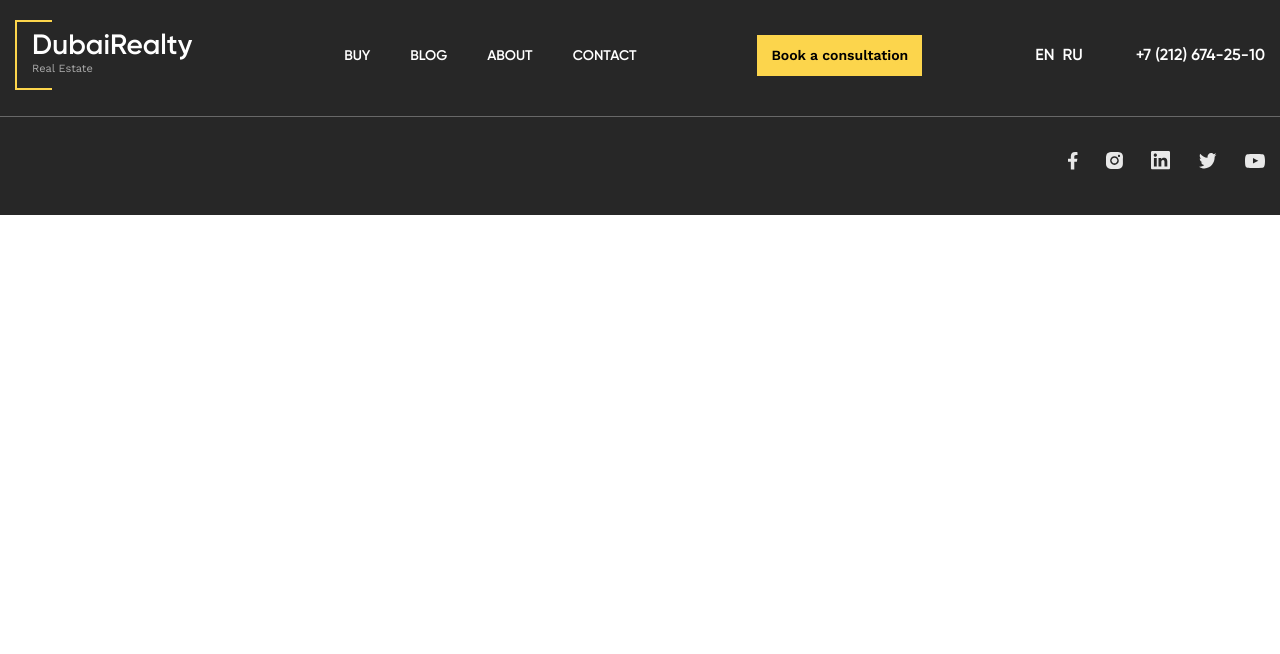
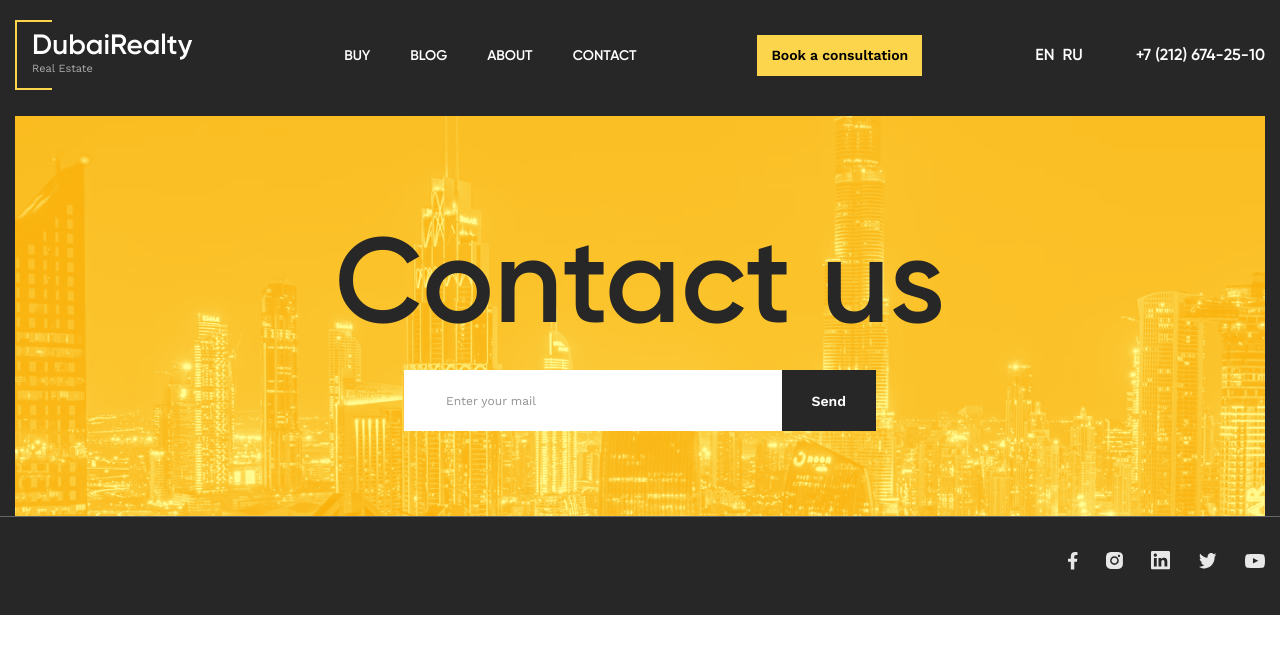
Before and after one commit to ViktorUserName/dubai-realty, a React (Create React App) app: page / in a window 1280 px wide. Shown: the top 654 px of the page. Built offline with nearby package versions, Linux system fonts and the light colour scheme.

Commit message:
start dev blog page

```diff
--- a/src/App.scss
+++ b/src/App.scss
@@ -23,4 +23,4 @@ img {
   max-width: 100%;
   height: auto;
   width: auto;
- }
+}
--- a/src/App.tsx
+++ b/src/App.tsx
@@ -8,7 +8,7 @@ function App() {
   return (
     <>
       <Header/>
-      {/* <ContactUs/> */}
+      <ContactUs/>
       <Footer/>
     </>
   );
```
Also changed, not shown: src/pages/BlogPage/BlogPage.tsx (added, +13 -0 lines), src/pages/BlogPage/BlogPage.module.scss (added).
